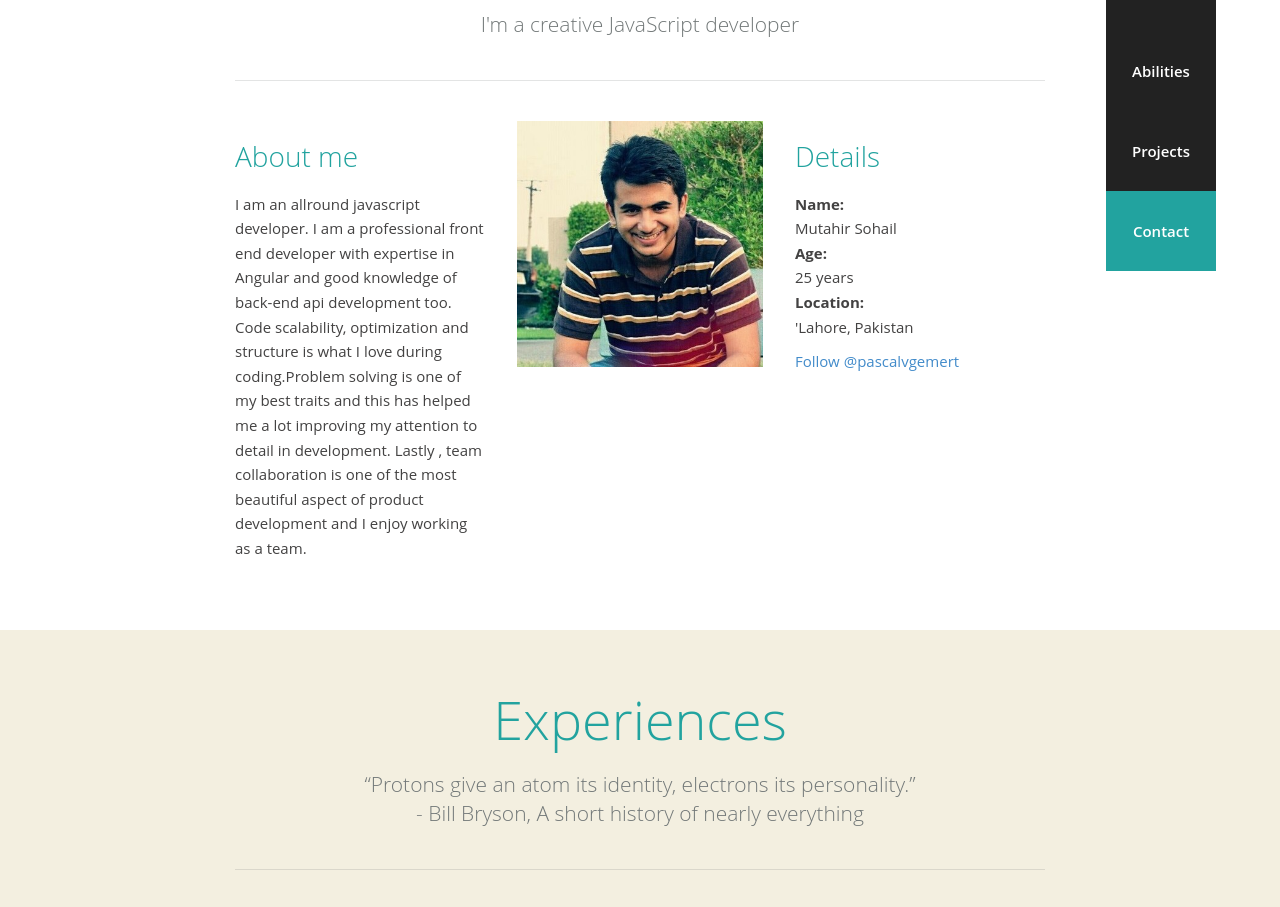
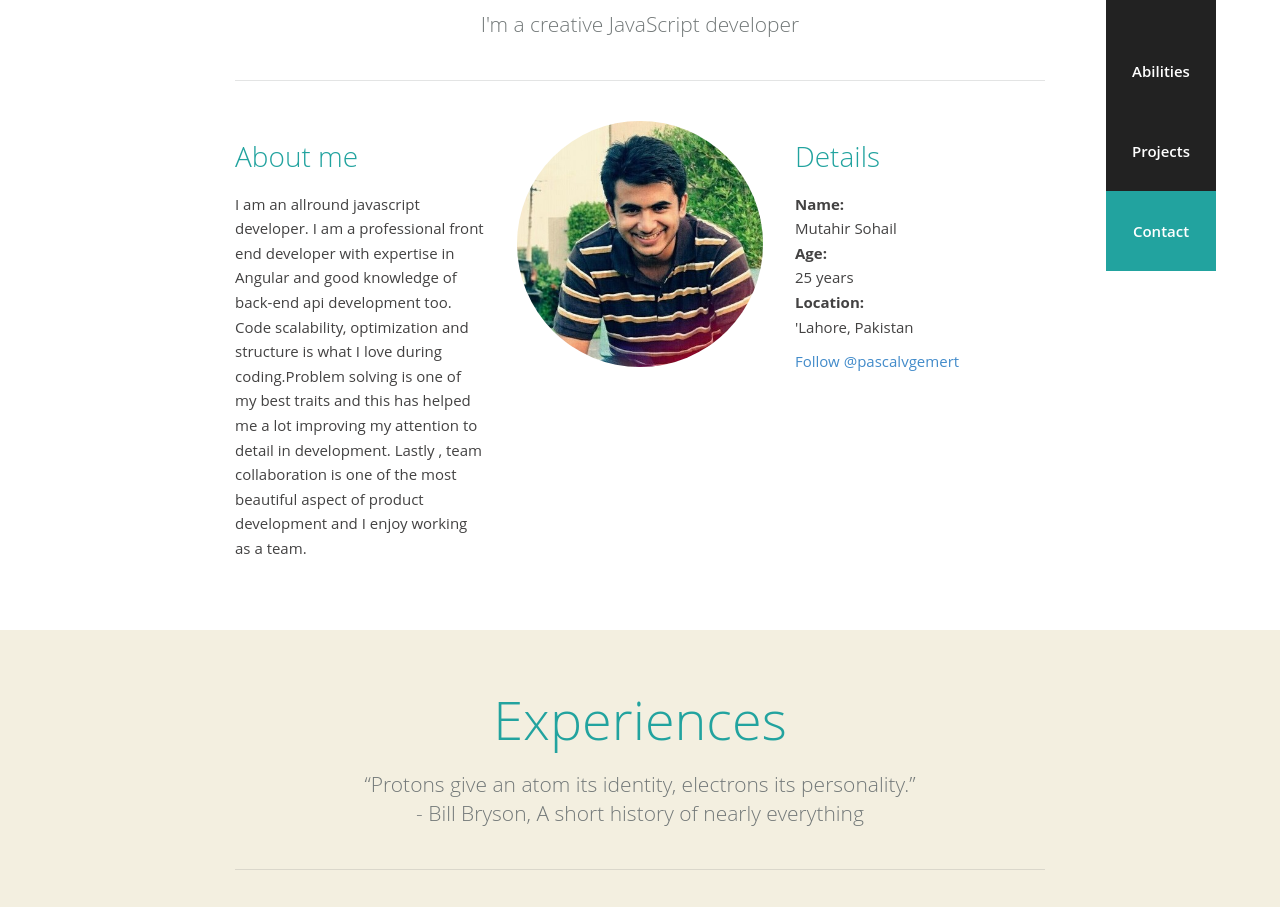
Before and after one commit to Mutahir7886/profile, a plain HTML site: page index.html in a window 1280 px wide. Shown: the part 929-1836 px from the top of the page. Drawn offline with nearby package versions, Linux system fonts and the light colour scheme; a script that the page names is missing.

Commit message:
image changed 1

```diff
--- a/index.html
+++ b/index.html
@@ -99,7 +99,7 @@
 			I am an allround javascript developer. I am a professional front end developer with expertise in Angular and good knowledge of back-end api development too. Code scalability, optimization and structure is what I love during coding.Problem solving is one of my best traits and this has helped me a lot improving my attention to detail in development. Lastly , team collaboration is one of the most beautiful aspect of product development and I enjoy working as a team.
 		</div>
 	<div class="col-md-4 text-center">
-		<img src="./view/images/1517044907635.jpg" alt="Pascal van Gemert" width="246" height="246" />
+		<img style="border-radius:50% ;" src="./view/images/1517044907635.jpg" alt="Pascal van Gemert" width="246" height="246" />
 	</div>
 	<div class="col-md-4">
 		<h3>Details</h3>
```
